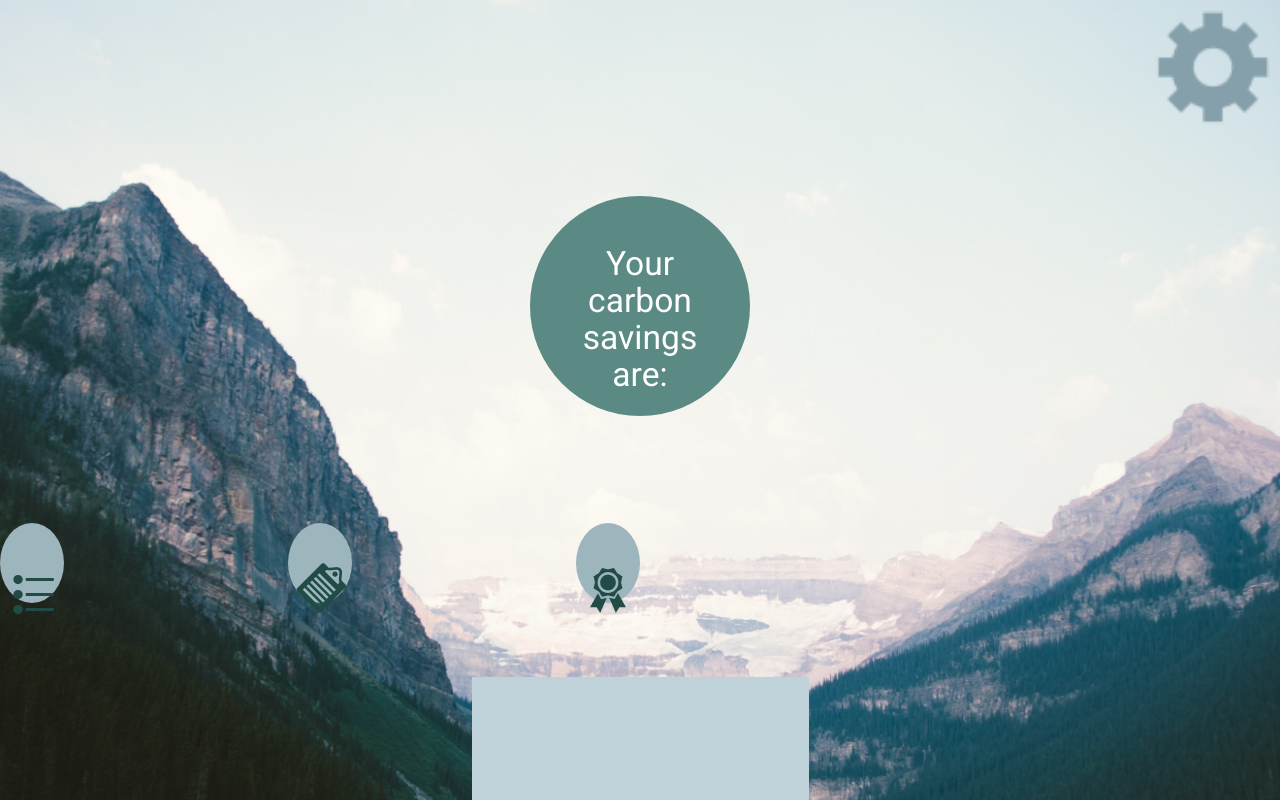
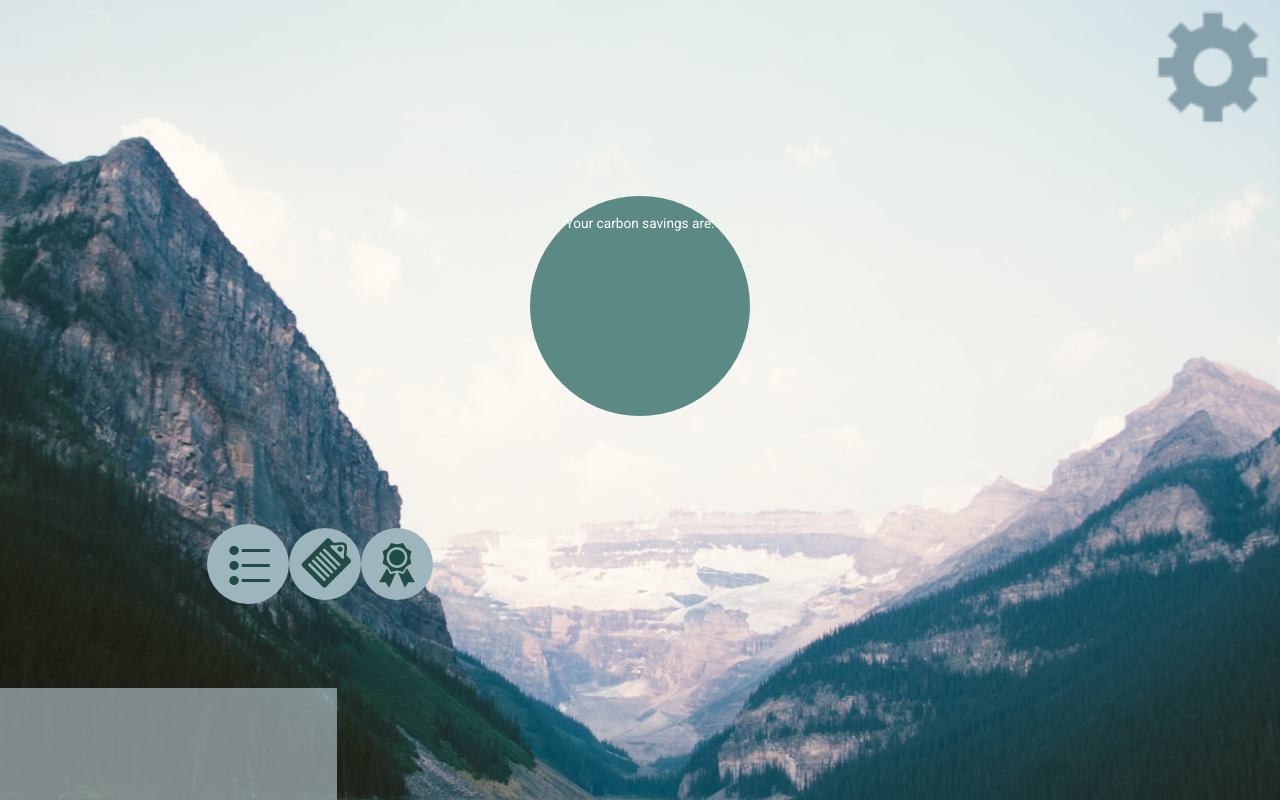
Before and after one commit to Klaudia-Szymanowska/ACTivist, a React (Create React App) app in the folder activist/: page /home in a window 1280 px wide. Shown: the top 800 px of the page. Built offline with nearby package versions, Linux system fonts and the light colour scheme.

Commit message:
PR1 feedback

```diff
--- a/activist/src/App.css
+++ b/activist/src/App.css
@@ -29,21 +29,38 @@ h6 {
 
 .column {
   float: left;
+  width: 40%;
+}
+
+button {
+  float: center;
+  border: none;
+  color: #427a83;
+  font-family: "Roboto";
+  font-size: 130%;
+  padding: 10px 10px;
+  background-color: #c0d2d9;
+  width: 100%;
+  border-radius: 10px;
+  margin-top: 6%;
+  margin-bottom: 9%;
+}
+
+#homebutton {
+  width: 10%;
+  padding: 10px ;
+  margin-top: 0%;
+  margin-bottom: 0%;
+  border-radius: 90%;
+  opacity: 0.9;
+}
+
+#notifications
+{
+  text-align: center;
   width: 50%;
 }
 
-button {
-  border: none;
-  color: #427a83;
-  font-family: "Roboto";
-  font-size: 320%;
-  padding: 40px 32px;
-  background-color: #c0d2d9;
-  width: 60%;
-  border-radius: 12px;
-  margin-top: 6%;
-  margin-bottom: 9%;
-}
 
 #navbuttons button {
   clear: both;
@@ -72,12 +89,27 @@ button {
 .container {
   display: flex;
   justify-content: center;
+  position: center;
+  float: center;
+  align-items: center;
+}
+
+.container1 {
+  position: center;
+  display: flex;
+  justify-content: center;
+  align-items: center;
+  float: center;
+  width: 50%;
 }
 
 .container2 {
+  float: center;
   position: center;
   display: flex;
-  justify-content: space-between;
+  align-items: center;
+  justify-content: center;
+  float: center;
   width: 50%;
 }
 .circle {
@@ -93,8 +125,8 @@ button {
 .circleSmall {
   display: flex;
   justify-content: center;
-  height: 34px;
-  width: 34px;
+  float:center;
+  padding: 10px 10px;
   background-color: #9db5bd;
   border-radius: 50%;
 }
@@ -107,6 +139,7 @@ button {
   background-color: #c0d2d9;
   float: center;
   border-radius: 0%;
+  opacity: 0.6;
 }
 
 @media only screen and (max-device-width: 600px) {
@@ -130,6 +163,7 @@ input.form-check-input {
 h5 {
   font-family: "Roboto";
   color: #ffffff;
+  size: 300%;
 }
 
 /* some font, Roboto for now */
--- a/activist/src/containers/Home.js
+++ b/activist/src/containers/Home.js
@@ -27,6 +27,8 @@ export const Home = () => {
         </div>
         <div>
           <div className="container2">
+
+
             <div>
               <Link to="/mychallenges">
                 <button className="circleSmall">
@@ -48,9 +50,11 @@ export const Home = () => {
             </div>
           </div>
         </div>
-        <div className="container">
+
+        <button className="progressbox"></button>
+        {/*<div className="container">
           <button className="progressbox"></button>
-        </div>
+  </div> */}
       </div>
     </body>
   );
--- a/activist/src/containers/MyChallenges.js
+++ b/activist/src/containers/MyChallenges.js
@@ -8,27 +8,18 @@ import home2 from "./img/home2.png";
 export const MyChallenges = () => {
   return (
     <body>
-      <div id="navbuttons">
-        <div>
-          <Link to="/home">
-            <button>
-              <img
-                class="column"
-                src={home2}
-                style={{ width: "100%" }}
-                alt="home2"
-              />
-            </button>
-          </Link>
-        </div>
+      <div id="navbuttons"> {/* changed homebutton and settings button*/}
+      <div> <Link to ='/Home'><button id="homebutton">
+    <img class="column" src={home2} style={{width: "100%", marginTop: "-10%"}} alt="home2"/> </button></Link>
+    </div>
 
         <div>
           <Link to="/settings">
-            <button>
+            <button id="homebutton">
               <img
                 class="column"
                 src={set}
-                style={{ width: "100%", float: "right" }}
+                style={{ width: "100%", marginLeft: "5%"}}
                 alt="set"
               />
             </button>
--- a/activist/src/containers/Settings.js
+++ b/activist/src/containers/Settings.js
@@ -6,14 +6,14 @@ import home2 from "./img/home2.png";
 
 export const Settings = () => {
     return(
-        <body>
- <div> <Link to ='/Home'><button>
-    <img class="column" src={home2} style={{width: "10%"}} alt="home2"/> </button></Link>
+        <body> {/*added id and changed style*/}
+ <div> <Link to ='/Home'><button id="homebutton">
+    <img class="column" src={home2} style={{width: "100%", marginTop: "-10%"}} alt="home2"/> </button></Link>
     </div>
 
 
-    <div>
-        <button style={{ fontSize: "220%", textAlign: "left" }}>
+    <div>{/*added id*/}
+        <button id= "notifications" style={{ fontSize: "220%", textAlign: "left" }}>
         <div class="form-check">
             <input
                 class="form-check-input"
@@ -21,10 +21,12 @@ export const Settings = () => {
                 value=""
                 id="defaultCheck1"
               />
+
             <label class="form-check-label" for="defaultCheck1">
                 Notifications
                 <br />
               </label>
+
             </div>
           </button>
         </div>
```
Also changed, not shown: 1 other file (tests, documents, lock files or other folders).
